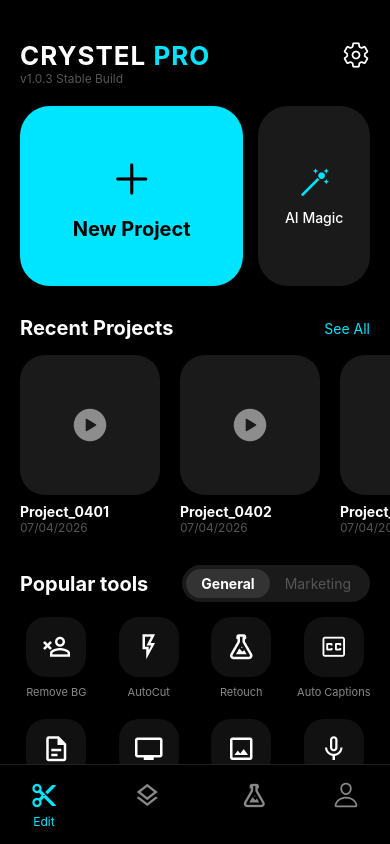
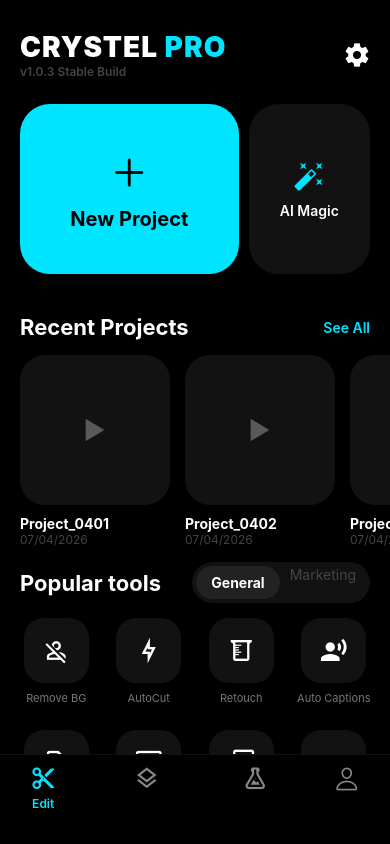
Before and after one commit to aabhishek9650-max/desi-capcut-app, a React Native app: screen / in a window 390 px wide. Built offline with nearby package versions, Linux system fonts and the light colour scheme.

Commit message:
Update App.js

```diff
--- a/App.js
+++ b/App.js
@@ -1,114 +1,121 @@
 import React from 'react';
-import { StyleSheet, Text, View, ScrollView, TouchableOpacity, Image, SafeAreaView } from 'react-native';
-import { Ionicons, MaterialCommunityIcons, FontAwesome5 } from '@expo/vector-icons';
+import { StyleSheet, Text, View, ScrollView, TouchableOpacity, SafeAreaView, StatusBar } from 'react-native';
+import { Ionicons, MaterialCommunityIcons } from '@expo/vector-icons';
 
 export default function App() {
   return (
     <SafeAreaView style={styles.container}>
-      {/* Header */}
+      <StatusBar barStyle="light-content" />
+
+      {/* --- HEADER --- */}
       <View style={styles.header}>
         <View>
-          <Text style={styles.logoText}>CRYSTEL <Text style={styles.proText}>PRO</Text></Text>
-          <Text style={styles.versionText}>v1.0.3 Stable Build</Text>
+          <Text style={styles.logoMain}>CRYSTEL <Text style={styles.logoSub}>PRO</Text></Text>
+          <Text style={styles.versionTag}>v1.0.3 Stable Build</Text>
         </View>
-        <TouchableOpacity>
-          <Ionicons name="settings-outline" size={28} color="white" />
+        <TouchableOpacity style={styles.settingsBtn}>
+          <Ionicons name="settings-sharp" size={26} color="white" />
         </TouchableOpacity>
       </View>
 
-      <ScrollView showsVerticalScrollIndicator={false}>
-        {/* Main Action Buttons */}
-        <View style={styles.mainActions}>
+      <ScrollView showsVerticalScrollIndicator={false} contentContainerStyle={{ paddingBottom: 100 }}>
+
+        {/* --- TOP ACTION CARDS --- */}
+        <View style={styles.actionRow}>
           <TouchableOpacity style={styles.newProjectCard}>
-            <Ionicons name="add" size={50} color="black" />
-            <Text style={styles.newProjectText}>New Project</Text>
+            <Ionicons name="add" size={45} color="black" />
+            <Text style={styles.newProjectTitle}>New Project</Text>
           </TouchableOpacity>
 
           <TouchableOpacity style={styles.aiMagicCard}>
-            <MaterialCommunityIcons name="magic-staff" size={32} color="#00E5FF" />
-            <Text style={styles.aiMagicText}>AI Magic</Text>
+            <MaterialCommunityIcons name="auto-fix" size={32} color="#00E5FF" />
+            <Text style={styles.aiMagicTitle}>AI Magic</Text>
           </TouchableOpacity>
         </View>
 
-        {/* Recent Projects Section */}
-        <View style={styles.sectionHeader}>
+        {/* --- RECENT PROJECTS --- */}
+        <View style={styles.sectionHead}>
           <Text style={styles.sectionTitle}>Recent Projects</Text>
-          <TouchableOpacity><Text style={styles.seeAllText}>See All</Text></TouchableOpacity>
+          <TouchableOpacity><Text style={styles.seeAll}>See All</Text></TouchableOpacity>
         </View>
 
-        <ScrollView horizontal showsHorizontalScrollIndicator={false} style={styles.recentList}>
-          {[1, 2, 3].map((item) => (
-            <View key={item} style={styles.projectItem}>
-              <View style={styles.projectThumbnail}>
-                <Ionicons name="play-circle" size={40} color="rgba(255,255,255,0.5)" />
+        <ScrollView horizontal showsHorizontalScrollIndicator={false} style={styles.projectScroll}>
+          {[1, 2, 3].map((i) => (
+            <View key={i} style={styles.projectCard}>
+              <View style={styles.thumbPlaceholder}>
+                <Ionicons name="play-sharp" size={30} color="rgba(255,255,255,0.3)" />
               </View>
-              <Text style={styles.projectName}>Project_040{item}</Text>
-              <Text style={styles.projectDate}>07/04/2026</Text>
+              <Text style={styles.pName}>Project_040{i}</Text>
+              <Text style={styles.pDate}>07/04/2026</Text>
             </View>
           ))}
         </ScrollView>
 
-        {/* Popular Tools Section */}
-        <View style={styles.sectionHeader}>
+        {/* --- POPULAR TOOLS --- */}
+        <View style={styles.sectionHead}>
           <Text style={styles.sectionTitle}>Popular tools</Text>
-          <View style={styles.tabContainer}>
-            <TouchableOpacity style={styles.activeTab}><Text style={styles.activeTabText}>General</Text></TouchableOpacity>
-            <TouchableOpacity style={styles.inactiveTab}><Text style={styles.inactiveTabText}>Marketing</Text></TouchableOpacity>
+          <View style={styles.tabBar}>
+            <TouchableOpacity style={styles.tabActive}><Text style={styles.tabTextActive}>General</Text></TouchableOpacity>
+            <TouchableOpacity style={styles.tabInactive}><Text style={styles.tabTextInactive}>Marketing</Text></TouchableOpacity>
           </View>
         </View>
 
         <View style={styles.toolsGrid}>
           {[
-            { name: 'Remove BG', icon: 'account-remove-outline' },
-            { name: 'AutoCut', icon: 'flash-outline' },
-            { name: 'Retouch', icon: 'flask-outline' },
-            { name: 'Auto Captions', icon: 'closed-caption-outline' },
-            { name: 'AI Script', icon: 'file-document-outline' },
-            { name: 'Teleprompter', icon: 'television' },
-            { name: 'Image to Video', icon: 'image-outline' },
-            { name: 'Vocal Isolate', icon: 'microphone-outline' },
-          ].map((tool, index) => (
-            <TouchableOpacity key={index} style={styles.toolItem}>
-              <View style={styles.toolIconBox}>
-                <MaterialCommunityIcons name={tool.icon} size={30} color="white" />
+            { n: 'Remove BG', i: 'account-off-outline' },
+            { n: 'AutoCut', i: 'lightning-bolt-outline' },
+            { n: 'Retouch', i: 'beaker-outline' },
+            { n: 'Auto Captions', i: 'account-voice' },
+            { n: 'AI Script', i: 'file-document-edit-outline' },
+            { n: 'Teleprompter', i: 'monitor-shimmer' },
+            { n: 'Image to Video', i: 'image-multiple-outline' },
+            { n: 'Vocal Isolate', i: 'microphone-minus-outline' },
+            { n: 'Desktop Edit', i: 'laptop', pro: true },
+            { n: 'Smart Ads', i: 'megaphone-outline' },
+            { n: 'Velocity', i: 'speedometer-outline' },
+            { n: 'Enhance', i: 'auto-fix' },
+          ].map((tool, idx) => (
+            <TouchableOpacity key={idx} style={styles.toolBtn}>
+              <View style={styles.iconCircle}>
+                <MaterialCommunityIcons name={tool.i} size={28} color="white" />
+                {tool.pro && <View style={styles.proBadge}><Text style={styles.proText}>Pro</Text></View>}
               </View>
-              <Text style={styles.toolText}>{tool.name}</Text>
+              <Text style={styles.toolLabel}>{tool.n}</Text>
             </TouchableOpacity>
           ))}
         </View>
 
-        {/* Banner Section */}
-        <TouchableOpacity style={styles.creatorBanner}>
-          <View style={{flexDirection: 'row', alignItems: 'center'}}>
-            <MaterialCommunityIcons name="rocket-launch" size={35} color="#00E5FF" />
-            <View style={{marginLeft: 15}}>
+        {/* --- BANNER --- */}
+        <TouchableOpacity style={styles.banner}>
+          <View style={styles.bannerLeft}>
+            <MaterialCommunityIcons name="rocket-launch" size={30} color="#00E5FF" />
+            <View style={{ marginLeft: 15 }}>
               <Text style={styles.bannerTitle}>Become a Creator</Text>
               <Text style={styles.bannerSub}>Get verified badge & share templates</Text>
             </View>
           </View>
-          <Ionicons name="chevron-forward" size={24} color="#555" />
+          <Ionicons name="chevron-forward" size={20} color="#444" />
         </TouchableOpacity>
 
-        <View style={{height: 100}} />
       </ScrollView>
 
-      {/* Bottom Navigation */}
-      <View style={styles.bottomNav}>
+      {/* --- BOTTOM NAVIGATION --- */}
+      <View style={styles.navBar}>
         <TouchableOpacity style={styles.navItem}>
-          <MaterialCommunityIcons name="content-cut" size={28} color="#00E5FF" />
-          <Text style={[styles.navText, {color: '#00E5FF'}]}>Edit</Text>
+          <MaterialCommunityIcons name="content-cut" size={26} color="#00E5FF" />
+          <Text style={[styles.navLabel, { color: '#00E5FF' }]}>Edit</Text>
         </TouchableOpacity>
         <TouchableOpacity style={styles.navItem}>
-          <MaterialCommunityIcons name="layers-outline" size={28} color="#888" />
-          <Text style={styles.navText}>Templates</Text>
+          <MaterialCommunityIcons name="layers-outline" size={26} color="#888" />
+          <Text style={styles.navLabel}>Templates</Text>
         </TouchableOpacity>
         <TouchableOpacity style={styles.navItem}>
-          <MaterialCommunityIcons name="flask-outline" size={28} color="#888" />
-          <Text style={styles.navText}>AI Lab</Text>
+          <MaterialCommunityIcons name="flask-outline" size={26} color="#888" />
+          <Text style={styles.navLabel}>AI Lab</Text>
         </TouchableOpacity>
         <TouchableOpacity style={styles.navItem}>
-          <Ionicons name="person-outline" size={28} color="#888" />
-          <Text style={styles.navText}>Me</Text>
+          <Ionicons name="person-outline" size={26} color="#888" />
+          <Text style={styles.navLabel}>Me</Text>
         </TouchableOpacity>
       </View>
     </SafeAreaView>
@@ -116,37 +123,39 @@ export default function App() {
 }
 
 const styles = StyleSheet.create({
-  container: { flex: 1, backgroundColor: 'black', paddingTop: 40 },
-  header: { flexDirection: 'row', justifyContent: 'space-between', paddingHorizontal: 20, marginBottom: 20 },
-  logoText: { color: 'white', fontSize: 26, fontWeight: 'bold', letterSpacing: 1 },
-  proText: { color: '#00E5FF' },
-  versionText: { color: '#555', fontSize: 12 },
-  mainActions: { flexDirection: 'row', paddingHorizontal: 20, gap: 15, marginBottom: 30 },
-  newProjectCard: { flex: 2, backgroundColor: '#00E5FF', height: 180, borderRadius: 30, justifyContent: 'center', alignItems: 'center' },
-  newProjectText: { color: 'black', fontSize: 20, fontWeight: 'bold', marginTop: 10 },
-  aiMagicCard: { flex: 1, backgroundColor: '#1A1A1A', borderRadius: 30, justifyContent: 'center', alignItems: 'center' },
-  aiMagicText: { color: 'white', marginTop: 10, fontWeight: '500' },
-  sectionHeader: { flexDirection: 'row', justifyContent: 'space-between', alignItems: 'center', paddingHorizontal: 20, marginBottom: 15 },
-  sectionTitle: { color: 'white', fontSize: 20, fontWeight: 'bold' },
-  seeAllText: { color: '#00E5FF', fontSize: 14 },
-  recentList: { paddingLeft: 20, marginBottom: 30 },
-  projectItem: { marginRight: 20 },
-  projectThumbnail: { width: 140, height: 140, backgroundColor: '#1A1A1A', borderRadius: 25, justifyContent: 'center', alignItems: 'center' },
-  projectName: { color: 'white', marginTop: 8, fontWeight: 'bold' },
-  projectDate: { color: '#555', fontSize: 12 },
-  tabContainer: { flexDirection: 'row', backgroundColor: '#1A1A1A', borderRadius: 20, padding: 4 },
-  activeTab: { backgroundColor: '#333', paddingHorizontal: 15, paddingVertical: 6, borderRadius: 15 },
-  activeTabText: { color: 'white', fontWeight: 'bold' },
-  inactiveTab: { paddingHorizontal: 15, paddingVertical: 6 },
-  inactiveTabText: { color: '#555' },
+  container: { flex: 1, backgroundColor: '#000' },
+  header: { flexDirection: 'row', justifyContent: 'space-between', alignItems: 'center', padding: 20, marginTop: 10 },
+  logoMain: { color: '#FFF', fontSize: 28, fontWeight: '900', letterSpacing: 1 },
+  logoSub: { color: '#00E5FF' },
+  versionTag: { color: '#444', fontSize: 12, fontWeight: '600' },
+  actionRow: { flexDirection: 'row', paddingHorizontal: 15, height: 180, marginBottom: 20 },
+  newProjectCard: { flex: 1.8, backgroundColor: '#00E5FF', borderRadius: 30, justifyContent: 'center', alignItems: 'center', margin: 5 },
+  newProjectTitle: { color: '#000', fontSize: 20, fontWeight: 'bold', marginTop: 10 },
+  aiMagicCard: { flex: 1, backgroundColor: '#121212', borderRadius: 30, justifyContent: 'center', alignItems: 'center', margin: 5 },
+  aiMagicTitle: { color: '#FFF', fontSize: 14, marginTop: 10, fontWeight: '600' },
+  sectionHead: { flexDirection: 'row', justifyContent: 'space-between', alignItems: 'center', paddingHorizontal: 20, marginVertical: 15 },
+  sectionTitle: { color: '#FFF', fontSize: 22, fontWeight: 'bold' },
+  seeAll: { color: '#00E5FF', fontWeight: '600' },
+  projectScroll: { paddingLeft: 20 },
+  projectCard: { marginRight: 15 },
+  thumbPlaceholder: { width: 150, height: 150, backgroundColor: '#121212', borderRadius: 25, justifyContent: 'center', alignItems: 'center' },
+  pName: { color: '#FFF', marginTop: 10, fontWeight: 'bold', fontSize: 14 },
+  pDate: { color: '#444', fontSize: 12 },
+  tabBar: { flexDirection: 'row', backgroundColor: '#121212', borderRadius: 25, padding: 4 },
+  tabActive: { backgroundColor: '#222', paddingHorizontal: 15, paddingVertical: 8, borderRadius: 20 },
+  tabTextActive: { color: '#FFF', fontWeight: 'bold' },
+  tabTextInactive: { color: '#444', paddingHorizontal: 10 },
   toolsGrid: { flexDirection: 'row', flexWrap: 'wrap', paddingHorizontal: 10 },
-  toolItem: { width: '25%', alignItems: 'center', marginBottom: 20 },
-  toolIconBox: { width: 60, height: 60, backgroundColor: '#111', borderRadius: 20, justifyContent: 'center', alignItems: 'center' },
-  toolText: { color: '#888', fontSize: 11, marginTop: 8, textAlign: 'center' },
-  creatorBanner: { backgroundColor: '#111', marginHorizontal: 20, borderRadius: 30, padding: 20, flexDirection: 'row', justifyContent: 'space-between', alignItems: 'center' },
-  bannerTitle: { color: 'white', fontSize: 18, fontWeight: 'bold' },
-  bannerSub: { color: '#555', fontSize: 12 },
-  bottomNav: { position: 'absolute', bottom: 0, width: '100%', height: 80, backgroundColor: 'black', flexDirection: 'row', justifyContent: 'space-around', alignItems: 'center', borderTopWidth: 0.5, borderTopColor: '#222' },
+  toolBtn: { width: '25%', alignItems: 'center', marginBottom: 25 },
+  iconCircle: { width: 65, height: 65, backgroundColor: '#121212', borderRadius: 20, justifyContent: 'center', alignItems: 'center' },
+  toolLabel: { color: '#777', fontSize: 11, marginTop: 8, textAlign: 'center' },
+  proBadge: { position: 'absolute', top: -5, right: -5, backgroundColor: '#00E5FF', paddingHorizontal: 6, paddingVertical: 2, borderRadius: 8 },
+  proText: { color: '#000', fontSize: 10, fontWeight: 'bold' },
+  banner: { backgroundColor: '#0A0A0A', marginHorizontal: 20, padding: 22, borderRadius: 30, flexDirection: 'row', justifyContent: 'space-between', alignItems: 'center', marginTop: 10, borderWidth: 1, borderColor: '#111' },
+  bannerLeft: { flexDirection: 'row', alignItems: 'center' },
+  bannerTitle: { color: '#FFF', fontSize: 18, fontWeight: 'bold' },
+  bannerSub: { color: '#444', fontSize: 12, marginTop: 2 },
+  navBar: { position: 'absolute', bottom: 0, width: '100%', height: 90, backgroundColor: '#000', flexDirection: 'row', justifyContent: 'space-around', borderTopWidth: 1, borderTopColor: '#111', paddingTop: 10 },
   navItem: { alignItems: 'center' },
-  navText: { fontSize: 12, marginTop: 4 }
+  navLabel: { fontSize: 12, marginTop: 5, fontWeight: '600' }
 });
```
